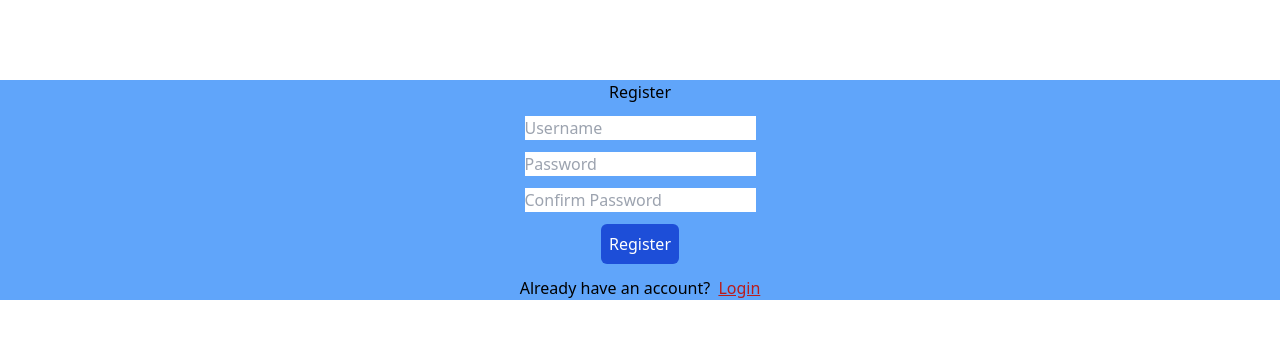
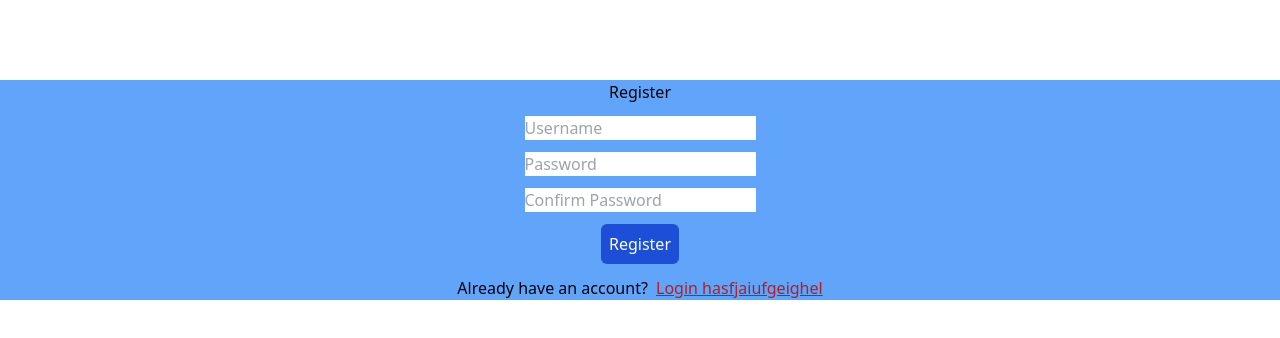
Before and after one commit to Isha72/banking-app, a React (Create React App) app: page /register in a window 1280 px wide. Shown: the top 338 px of the page. Built offline with nearby package versions, Linux system fonts and the light colour scheme.

Commit message:
anything

```diff
--- a/src/pages/Register.js
+++ b/src/pages/Register.js
@@ -51,6 +51,8 @@ const Register = () => {
           Already have an account?{" "}
           <Link to="/" className="pl-1 text-red-700 underline">
             Login
+
+            hasfjaiufgeighel
           </Link>
         </p>
       </form>
```
